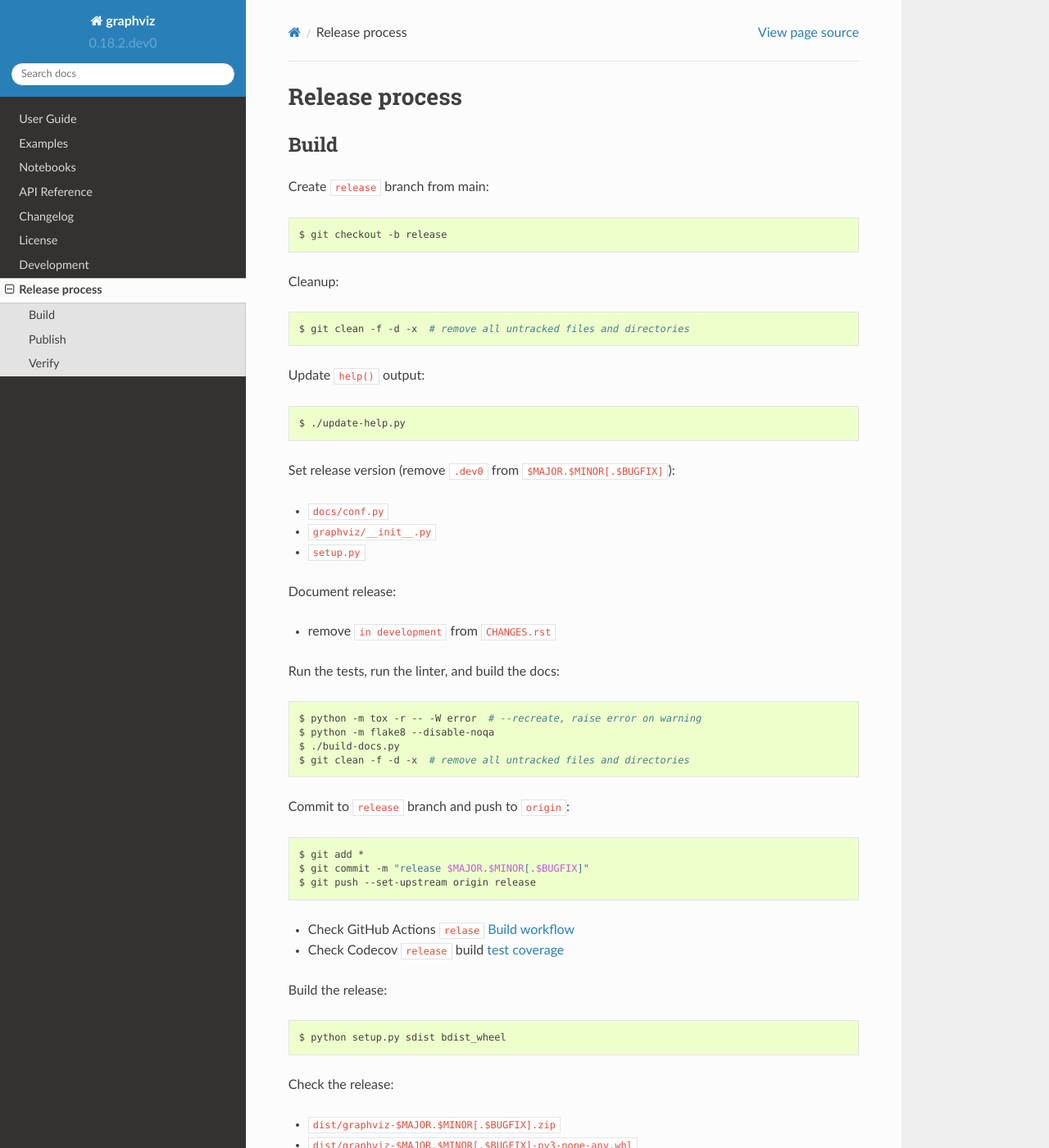
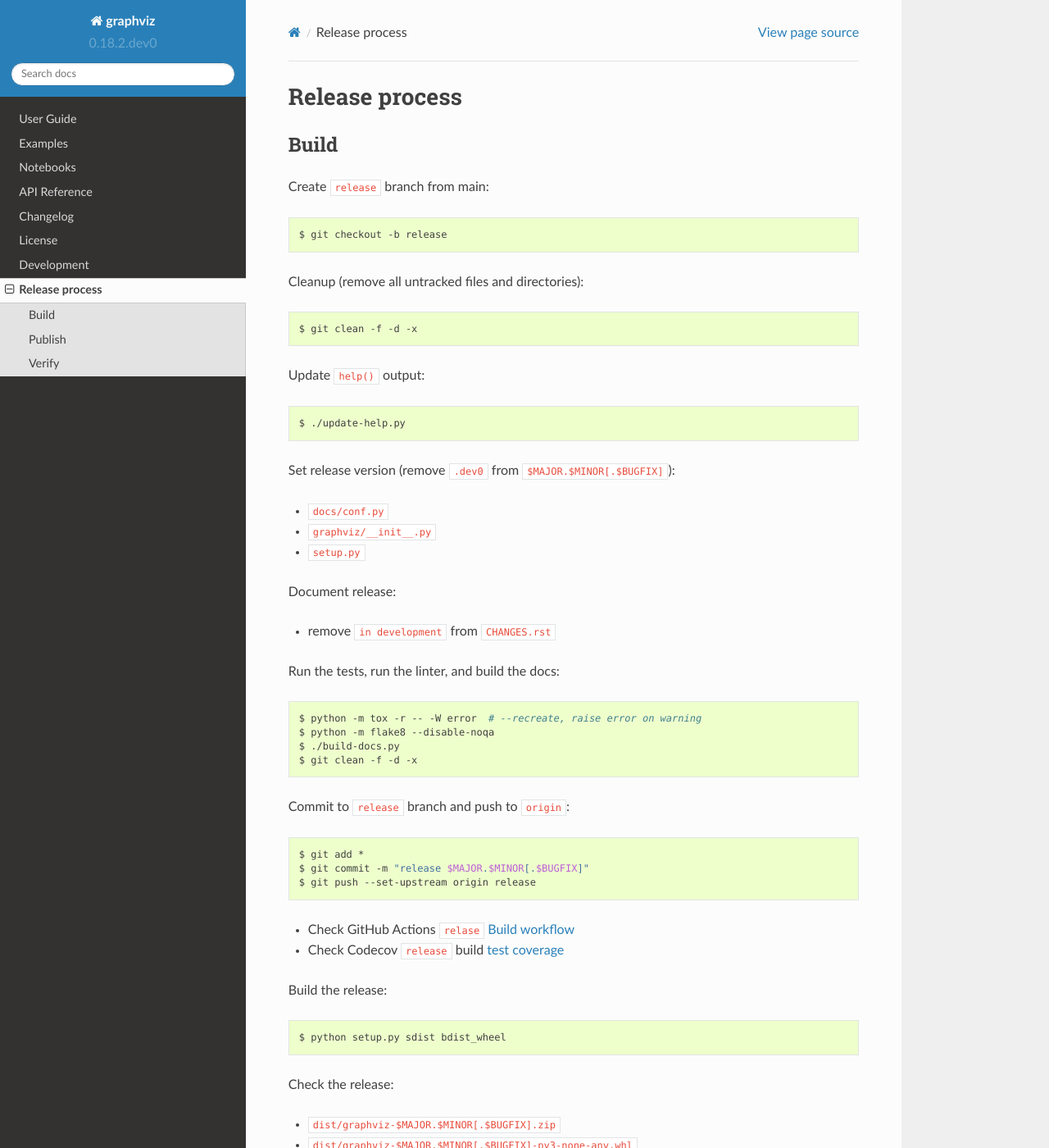
Before and after one commit to xflr6/graphviz, a Sphinx documentation site: the page built from docs/release_process.rst, in a window 1280 px wide and 1400 px high. Shown: the whole window at 82% size. Built offline with Sphinx 7.4.7 and the Read the Docs theme 2.0.0, drawn with Linux system fonts in a browser that asks for light colours; the version number is read from the project's files by our own code; part of the change alters nothing that is shown.

Commit message:
improve release command blocks

```diff
--- a/docs/release_process.rst
+++ b/docs/release_process.rst
@@ -11,11 +11,11 @@ Create ``release`` branch from main:
 
     $ git checkout -b release
 
-Cleanup:
+Cleanup (remove all untracked files and directories):
 
 .. code:: bash
 
-    $ git clean -f -d -x  # remove all untracked files and directories
+    $ git clean -f -d -x
 
 Update ``help()`` output:
 
@@ -40,7 +40,7 @@ Run the tests, run the linter, and build the docs:
     $ python -m tox -r -- -W error  # --recreate, raise error on warning
     $ python -m flake8 --disable-noqa
     $ ./build-docs.py
-    $ git clean -f -d -x  # remove all untracked files and directories
+    $ git clean -f -d -x
 
 Commit to ``release`` branch and push to ``origin``:
 
```
